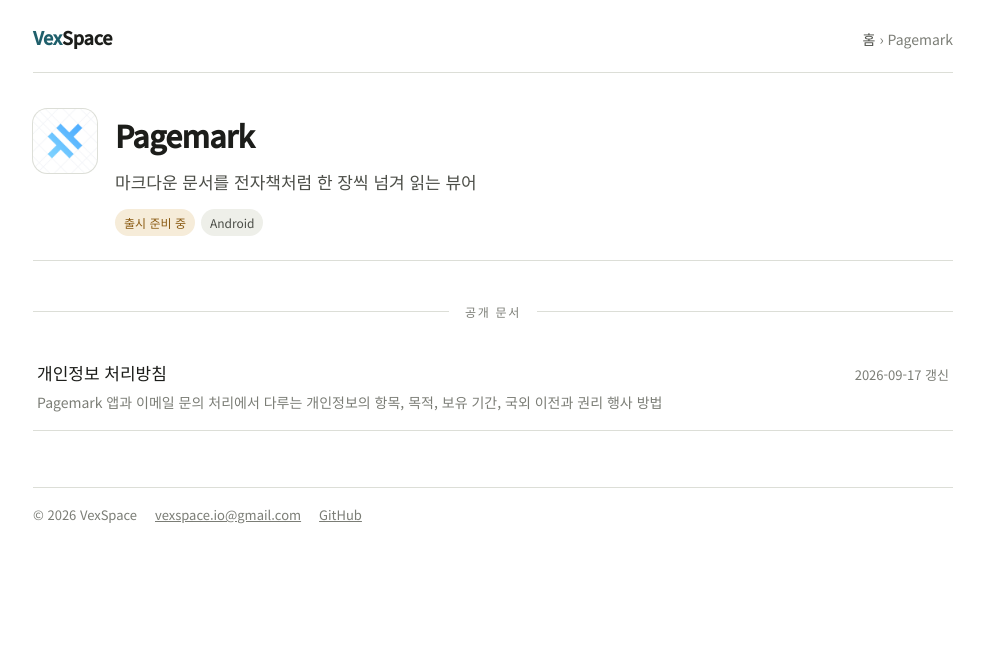
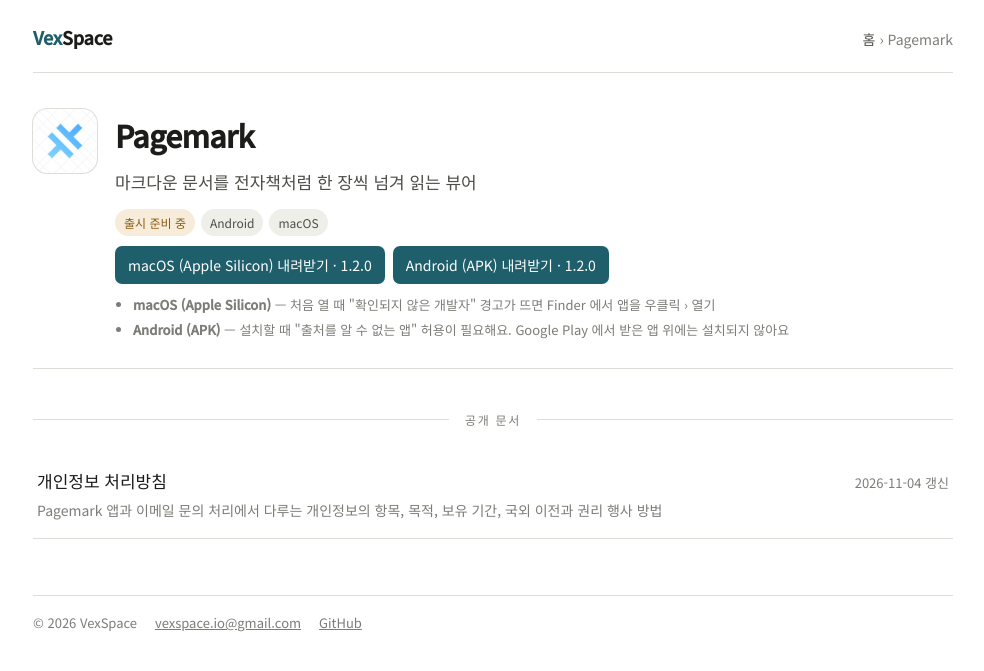
Before and after one commit to vexspace/vexspace.github.io, a Jekyll site: the page built from pagemark/index.md, in a window 1280 px wide. Shown: the top 671 px of the page, without its empty margins (147-1131 px from the left). Built offline with Jekyll 4.4.1, drawn with Linux system fonts in a browser that asks for light colours; some web fonts are replaced.

Commit message:
Pagemark 내려받기 · version.json (1.2.0) · 처리방침 2026-11-04
- _data/versions.yml 하나가 원본: /pagemark/version.json(앱 강제 업데이트) 과 Pagemark 페이지 내려받기 단추
- 설치 파일은 Releases(pagemark-v1.2.0)에 — 저장소 100MB 제한
- Pagemark 플랫폼에 macOS 추가, 처리방침 갱신 · 이전 방침 페이지

Co-Authored-By: Claude Opus 5.5 <noreply@anthropic.com>

```diff
--- a/_data/projects.yml
+++ b/_data/projects.yml
@@ -13,5 +13,5 @@
   blurb: 마크다운 문서를 전자책처럼 한 장씩 넘겨 읽는 뷰어
   status: 출시 준비 중
   status_kind: prep
-  platforms: [Android]   # iOS 는 당분간 지원하지 않는다(2026-09-16 사용자 결정)
+  platforms: [Android, macOS]   # iOS 는 당분간 지원하지 않는다(2026-09-16 사용자 결정). 내려받기는 _data/versions.yml
   icon: /assets/icons/pagemark.png
--- /dev/null
+++ b/_data/versions.yml
@@ -0,0 +1,21 @@
+# 앱 버전 · 내려받기의 원본 (2026-11-04). 여기서 두 가지가 만들어진다:
+#   /pagemark/version.json  — 앱이 강제 업데이트를 가른다 (pagemark-version.json 이 이 값을 그대로 JSON 으로 낸다)
+#   Pagemark 페이지의 내려받기 단추 (_layouts/project.html)
+#
+# 새 버전을 낼 때: ① 이 저장소 Releases 에 'pagemark-v<버전>' 태그로 설치 파일을 올린다
+#                 ② 올린 뒤에 latest · url 을 바꾼다 (먼저 바꾸면 받을 파일이 없는데 앱이 막힌다)
+# 강제 여부: minimum 을 적으면 "그 버전보다 낮으면 강제", 비우면 latest 의 끝자리를 0 으로 (앞·가운데 자리가 오르면 강제).
+#           끝자리 업데이트도 꼭 강제해야 할 때만 minimum 을 적는다.
+pagemark:
+  macos:
+    latest: "1.2.0"
+    # minimum: "1.2.0"
+    url: https://github.com/vexspace/vexspace.github.io/releases/download/pagemark-v1.2.0/Pagemark-1.2.0-arm64.dmg
+    label: macOS (Apple Silicon)
+    note: 처음 열 때 "확인되지 않은 개발자" 경고가 뜨면 Finder 에서 앱을 우클릭 › 열기
+  android:
+    latest: "1.2.0"
+    # minimum: "1.2.0"
+    url: https://github.com/vexspace/vexspace.github.io/releases/download/pagemark-v1.2.0/Pagemark-1.2.0.apk
+    label: Android (APK)
+    note: 설치할 때 "출처를 알 수 없는 앱" 허용이 필요해요. Google Play 에서 받은 앱 위에는 설치되지 않아요
--- a/_layouts/default.html
+++ b/_layouts/default.html
@@ -63,6 +63,8 @@
     .links { display: flex; flex-wrap: wrap; gap: 8px; margin-top: 10px; }
     .links a { font-size: 14px; padding: 6px 12px; border-radius: 7px; border: 1px solid var(--line); text-decoration: none; color: var(--ink-2); background: var(--surface); }
     .links a.primary { background: var(--accent); color: var(--accent-ink); border-color: transparent; }
+    .dl-notes { margin: 10px 0 0; padding-left: 18px; font-size: 13px; color: var(--ink-3); }
+    .dl-notes li { margin: 2px 0; }
 
     /* 문서 본문(개인정보 처리방침 등) */
     article.doc { max-width: 860px; padding-top: 28px; }
--- a/_layouts/project.html
+++ b/_layouts/project.html
@@ -3,13 +3,15 @@ layout: default
 ---
 {% assign proj = site.data.projects | where: "slug", page.project | first %}
 {% assign docs = site.pages | where: "project", page.project | where: "doc", true | sort: "title" %}
+{% assign dl = site.data.versions[page.project] %}
     <section class="project-head">
       <img class="mark" src="{{ proj.icon | relative_url }}" alt="{{ proj.name }} 앱 아이콘" width="64" height="64">
       <div>
         <h1>{{ proj.name }}</h1>
         <p>{{ proj.blurb }}</p>
         <div class="meta"><span class="status {{ proj.status_kind }}">{{ proj.status }}</span>{% for pf in proj.platforms %}<span class="chip">{{ pf }}</span>{% endfor %}</div>
-        {% if proj.store %}<div class="links"><a class="primary" href="{{ proj.store }}" rel="noopener">Google Play</a></div>{% endif %}
+        {% if proj.store or dl %}<div class="links">{% if proj.store %}<a class="primary" href="{{ proj.store }}" rel="noopener">Google Play</a>{% endif %}{% for p in dl %}<a class="primary" href="{{ p[1].url }}" rel="noopener">{{ p[1].label }} 내려받기 · {{ p[1].latest }}</a>{% endfor %}</div>{% endif %}
+        {% if dl %}<ul class="dl-notes">{% for p in dl %}{% if p[1].note %}<li><b>{{ p[1].label }}</b> — {{ p[1].note }}</li>{% endif %}{% endfor %}</ul>{% endif %}
       </div>
     </section>
 {{ content }}
--- a/pagemark/privacy.md
+++ b/pagemark/privacy.md
@@ -4,13 +4,13 @@ title: 개인정보 처리방침
 description: Pagemark 앱과 이메일 문의 처리에서 다루는 개인정보의 항목, 목적, 보유 기간, 국외 이전과 권리 행사 방법
 project: pagemark
 doc: true
-updated: 2026-09-17
+updated: 2026-11-04
 permalink: /pagemark/privacy.html
 ---
 
 # Pagemark 개인정보 처리방침
 
-vexspace(개인 개발자, 이하 "운영자")는 Android 앱 **Pagemark**(패키지명 team.vexspace.pagemark, 이하 "서비스")와 이메일 문의 처리 과정에서 개인정보를 처리합니다.
+vexspace(개인 개발자, 이하 "운영자")는 Android·macOS 앱 **Pagemark**(앱 식별자 team.vexspace.pagemark, 이하 "서비스")와 이메일 문의 처리 과정에서 개인정보를 처리합니다.
 운영자는 「개인정보 보호법」 및 관계 법령을 준수하며, 같은 법 제30조에 따라 다음과 같이 개인정보 처리방침을 공개합니다.
 
 ## 제1조 (개인정보의 처리 목적 및 법적 근거)
@@ -19,7 +19,7 @@ vexspace(개인 개발자, 이하 "운영자")는 Android 앱 **Pagemark**(패
 
 ### 1. 서비스 제공
 
-- 이용자가 선택한 마크다운 문서와 이미지 표시
+- 이용자가 선택한 마크다운 문서와 이미지 표시, 이용자가 편집한 문서의 저장
 - 글꼴 크기와 테마 등 보기 설정 저장
 - 최근 열어 본 문서와 읽던 위치 복원
 - 파일 및 폴더 접근권한 관리
@@ -147,7 +147,7 @@ vexspace(개인 개발자, 이하 "운영자")는 Android 앱 **Pagemark**(패
 
 운영자는 서비스에서 쿠키, 이용통계·오류분석 도구, 광고 SDK 또는 광고식별자 등 개인정보 자동 수집장치를 사용하지 않습니다.
 
-다만 서비스는 앱 업데이트가 있는지 확인하기 위해 기기에 설치된 Google Play 스토어 앱에 조회를 요청하며, 이 과정에서 앱 식별자와 버전 등 확인에 필요한 정보가 Google LLC에 전달될 수 있습니다. 이 처리에는 Google Play의 약관과 [Google 개인정보처리방침](https://policies.google.com/privacy?hl=ko)이 적용되며, 운영자는 그 내용을 받지 않습니다.
+다만 서비스는 앱 업데이트가 있는지 확인하기 위해 앱을 켤 때와 다시 열 때(최대 1시간에 한 번) 운영자의 공개 사이트(https://vexspace.github.io)에 있는 버전 정보 파일을 요청합니다. 이 사이트는 GitHub, Inc.의 GitHub Pages로 운영되며, 요청 과정에서 기기의 IP 주소, 요청 일시, 운영체제·앱 종류 등 통신에 필요한 정보가 GitHub, Inc.에 전달될 수 있습니다. 이 요청에는 문서 내용, 보기 설정, 읽던 위치 등 기기 내부에서 처리되는 정보가 포함되지 않습니다. 이용자가 업데이트 단추를 누르면 기기의 브라우저가 같은 사이트(GitHub)에서 설치 파일을 내려받습니다. 이 처리에는 [GitHub 개인정보처리방침](https://docs.github.com/ko/site-policy/privacy-policies/github-general-privacy-statement)이 적용되며, 운영자는 그 접속 기록을 받지 않습니다. 기기를 인터넷에 연결하지 않으면 버전 확인이 이루어지지 않으며, 이 경우에도 문서 열람 기능은 이용할 수 있습니다.
 
 ## 제11조 (정보주체와 법정대리인의 권리·의무 및 행사방법)
 
@@ -199,7 +199,7 @@ vexspace(개인 개발자, 이하 "운영자")는 Android 앱 **Pagemark**(패
 
 ## 제15조 (개인정보 처리방침의 변경)
 
-① 이 개인정보 처리방침은 **2026년 9월 16일**부터 적용됩니다.
+① 이 개인정보 처리방침은 **2026년 11월 4일**부터 적용됩니다.
 
 ② 개인정보 처리 목적, 처리 항목, 처리위탁 또는 국외이전 등 중요한 내용이 변경되는 경우에는 시행 전에 개인정보 처리방침 공개 페이지를 통해 변경내용과 시행일을 안내합니다.
 
@@ -207,4 +207,5 @@ vexspace(개인 개발자, 이하 "운영자")는 Android 앱 **Pagemark**(패
 
 - 최초 시행일: 2026년 9월 16일
 - 개인정보 처리방침 공개 주소: https://vexspace.github.io/pagemark/privacy.html
-- 이전 개인정보 처리방침: 해당 없음
+- 이전 개인정보 처리방침: [2026년 9월 16일 ~ 2026년 11월 3일 적용본](https://vexspace.github.io/pagemark/privacy-2026-09-16.html)
+- 2026년 11월 4일 변경 내용: 적용 대상에 macOS 앱 추가, 문서 편집·저장 추가, 업데이트 확인 방법을 Google Play 조회에서 운영자 공개 사이트(GitHub Pages)의 버전 정보 파일 요청으로 변경(제10조)
```
Also changed, not shown: pagemark-version.json (added, +7 -0 lines), pagemark/privacy-2026-09-16.md (added, +211 -0 lines), README.md.
